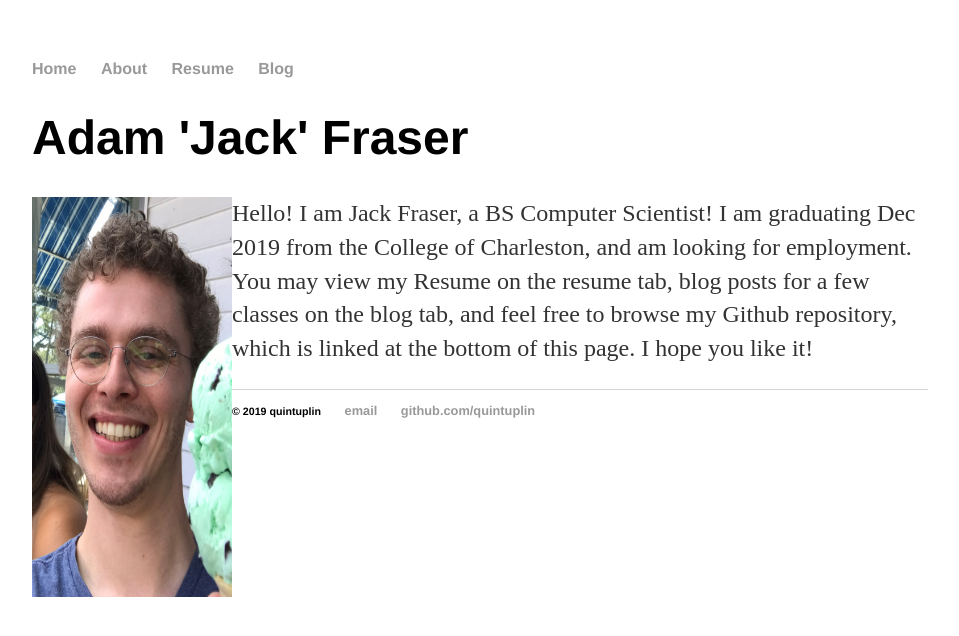
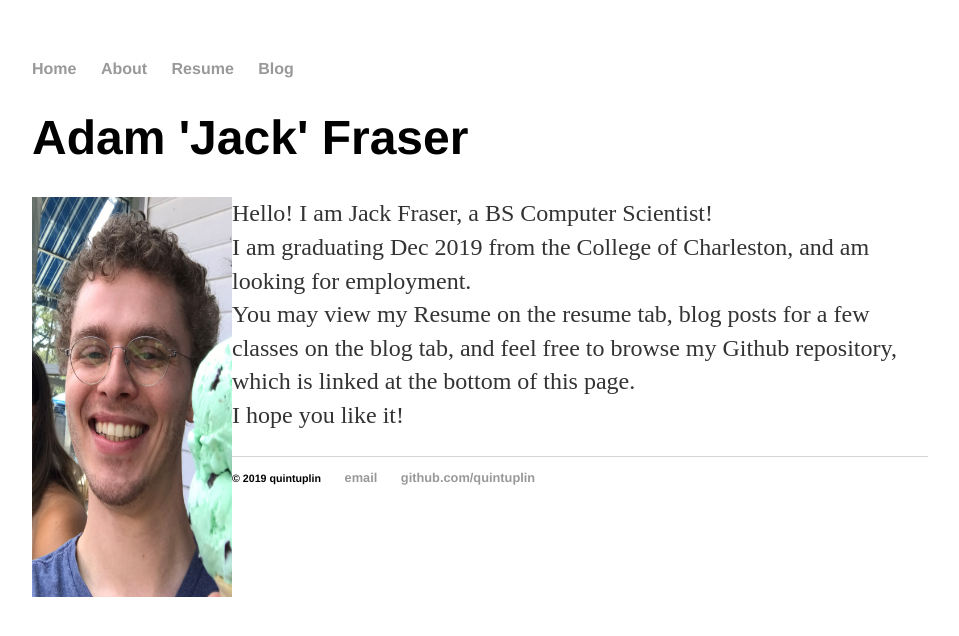
Before and after one commit to Quintuplin/quintuplin.github.io, a Jekyll site: the page built from index.html, in a window 1280 px wide. Shown: the top 636 px of the page, without its empty margins (160-1119 px from the left). Built offline with Jekyll 4.4.1, drawn with Linux system fonts in a browser that asks for light colours.

Commit message:
Update index.html

```diff
--- a/index.html
+++ b/index.html
@@ -6,14 +6,14 @@ title: Jack Fraser
 	<h1>Adam 'Jack' Fraser</h1>
 
 	<p><img src="assets/IMG_5262.jpg" alt="Me" width="200" height="400" align="left">
-	    Hello! I am Jack Fraser, a BS Computer Scientist!
-	    <ln>
-	    I am graduating Dec 2019 from the College of Charleston, and am looking for employment.
-	    <ln>
-	    You may view my Resume on the resume tab, blog posts for a few classes on the blog tab, and feel free to browse my Github repository, which is linked at the bottom of this page.
-	    <ln>
-	    I hope you like it!
-	    <ln>
+	       Hello! I am Jack Fraser, a BS Computer Scientist!
+	    <br>
+	       I am graduating Dec 2019 from the College of Charleston, and am looking for employment.
+	    <br>
+	       You may view my Resume on the resume tab, blog posts for a few classes on the blog tab, and feel free to browse my Github repository, which is linked at the bottom of this page.
+	    <br>
+	       I hope you like it!
+	    <br>
 	</p>
 
 </div><!-- /.blurb -->
```
